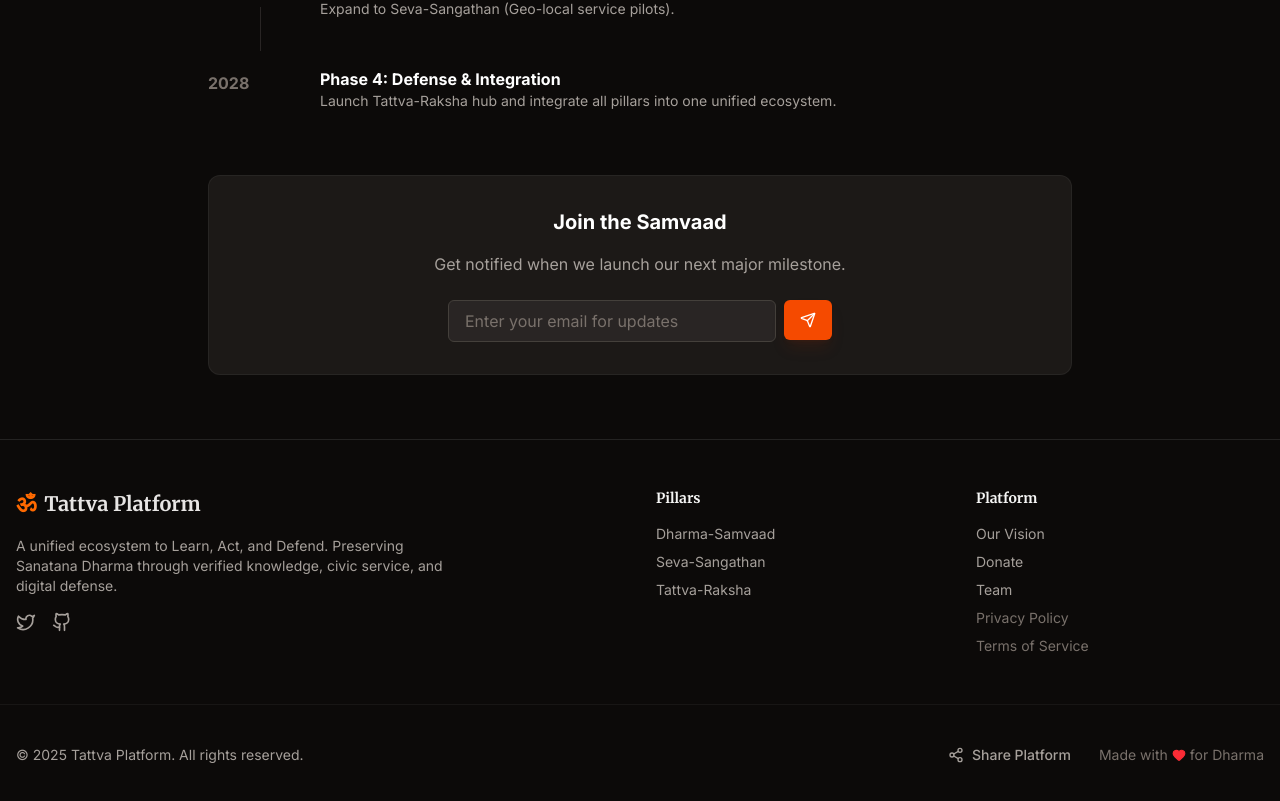
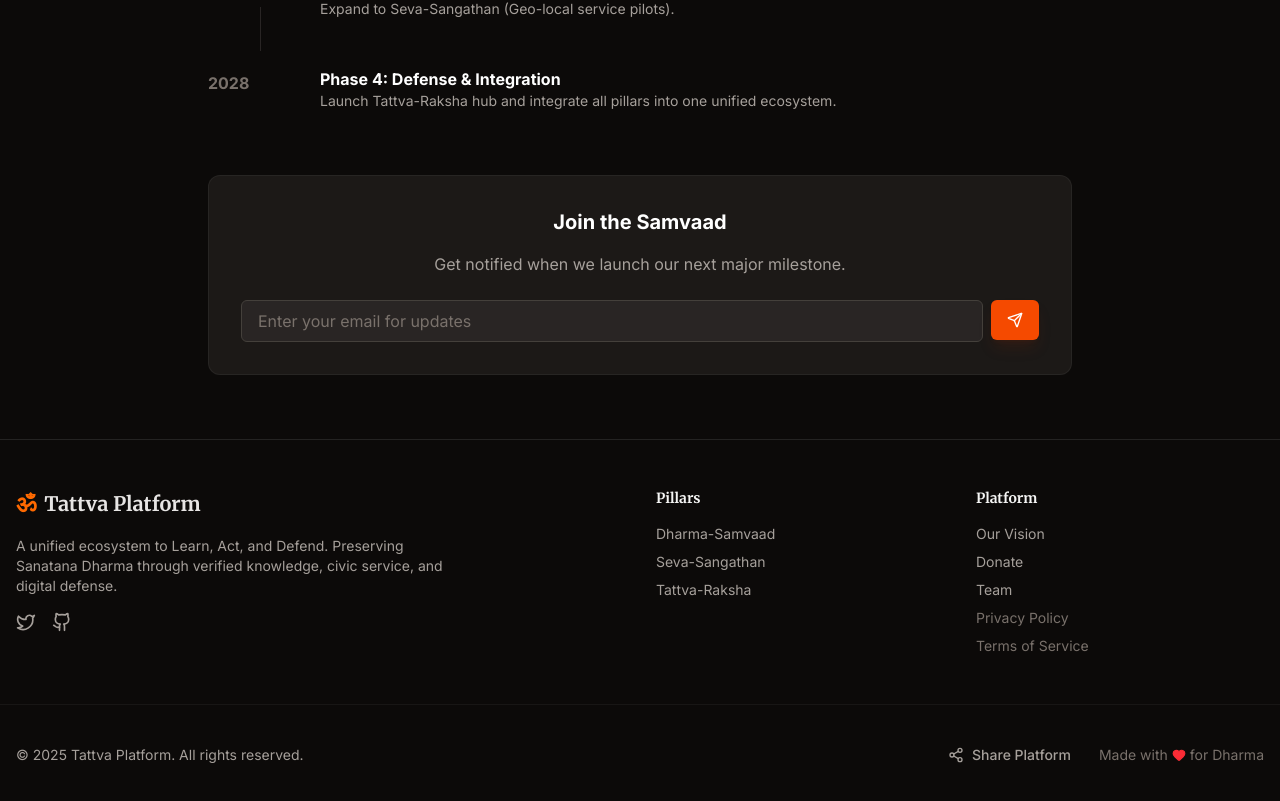
Before and after one commit to Tattva-Chronicles/tattva-platform-publicsite, a Next.js app: page /vision in a window 1280 px wide. Shown: the part 1061-1862 px from the top of the page. Built offline with nearby package versions, Linux system fonts and the light colour scheme; no server answers.

Commit message:
style: fix SubscribeForm alignment to full width

```diff
--- a/src/components/ui/SubscribeForm.tsx
+++ b/src/components/ui/SubscribeForm.tsx
@@ -34,7 +34,7 @@
     };
 
     return (
-        <div className="w-full max-w-sm">
+        <div className="w-full">
             <form onSubmit={handleSubmit} className="flex gap-2">
                 <input
                     type="email"
```
